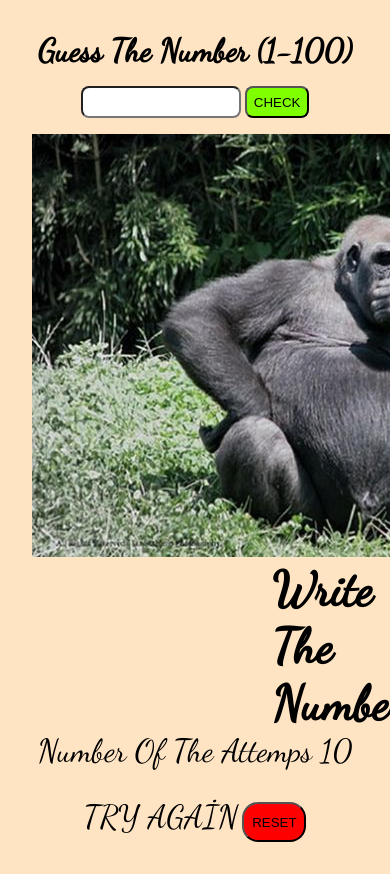
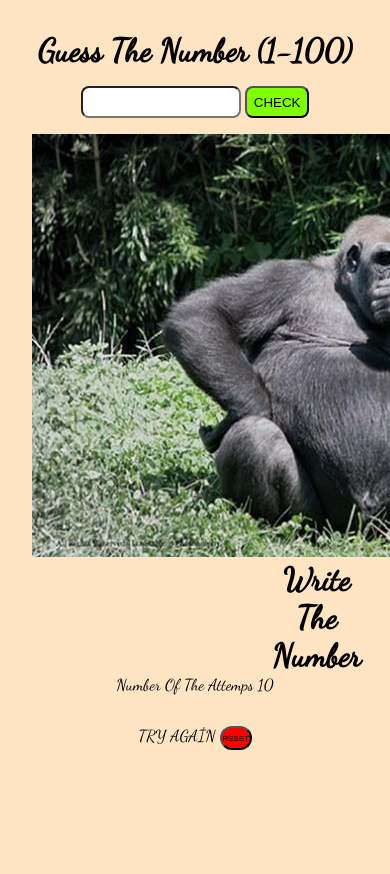
Before and after one commit to muratgcmz/TheGuessNumberGame, a plain HTML site: page index.html in a window 390 px wide. Shown: the top 874 px of the page. After the commit the page ends 844 px from the top, so only its background shows below. Drawn offline with Linux system fonts and the light colour scheme; a web font is replaced by a local one.

Commit message:
media query changed

```diff
--- a/style.css
+++ b/style.css
@@ -70,3 +70,27 @@ p{
 #header3{
     color: red;
 }
+
+@media screen and (max-width :865px) {
+
+    h2{
+        font-size: 2rem;
+        display: inline-block;
+    }
+    p{
+
+        display: block;
+        text-align: center;
+        font-size: 1rem;
+
+    }
+    #label{
+        font-size: 1rem;
+    }
+    #reset{
+        height: 1.5rem;
+        width: 2rem;
+        font-size: 0.5rem;
+    }
+
+}
```
